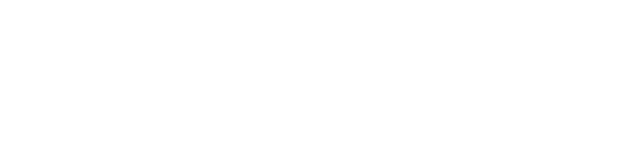
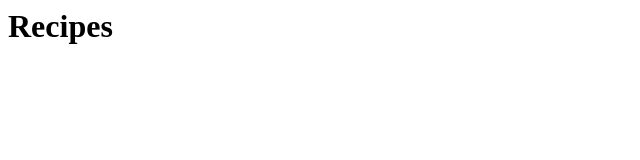
Before and after one commit to Naseef03/recipes, a website: page index.html in a window 1280 px wide. Shown: the whole page, without its empty margins (0-640 px from the left). Drawn offline with Linux system fonts and the light colour scheme.

Commit message:
1 file modified

```diff
--- a/index.html
+++ b/index.html
@@ -1 +1,14 @@
-<div id="app"></div>
+<div id="app">
+  <!DOCTYPE html>
+  <html lang="en">
+    <head>
+      <meta charset="UTF-8" />
+      <meta http-equiv="X-UA-Compatible" content="IE=edge" />
+      <meta name="viewport" content="width=device-width, initial-scale=1.0" />
+      <title>Recipes</title>
+    </head>
+    <body>
+      <h1>Recipes</h1>
+    </body>
+  </html>
+</div>
```
